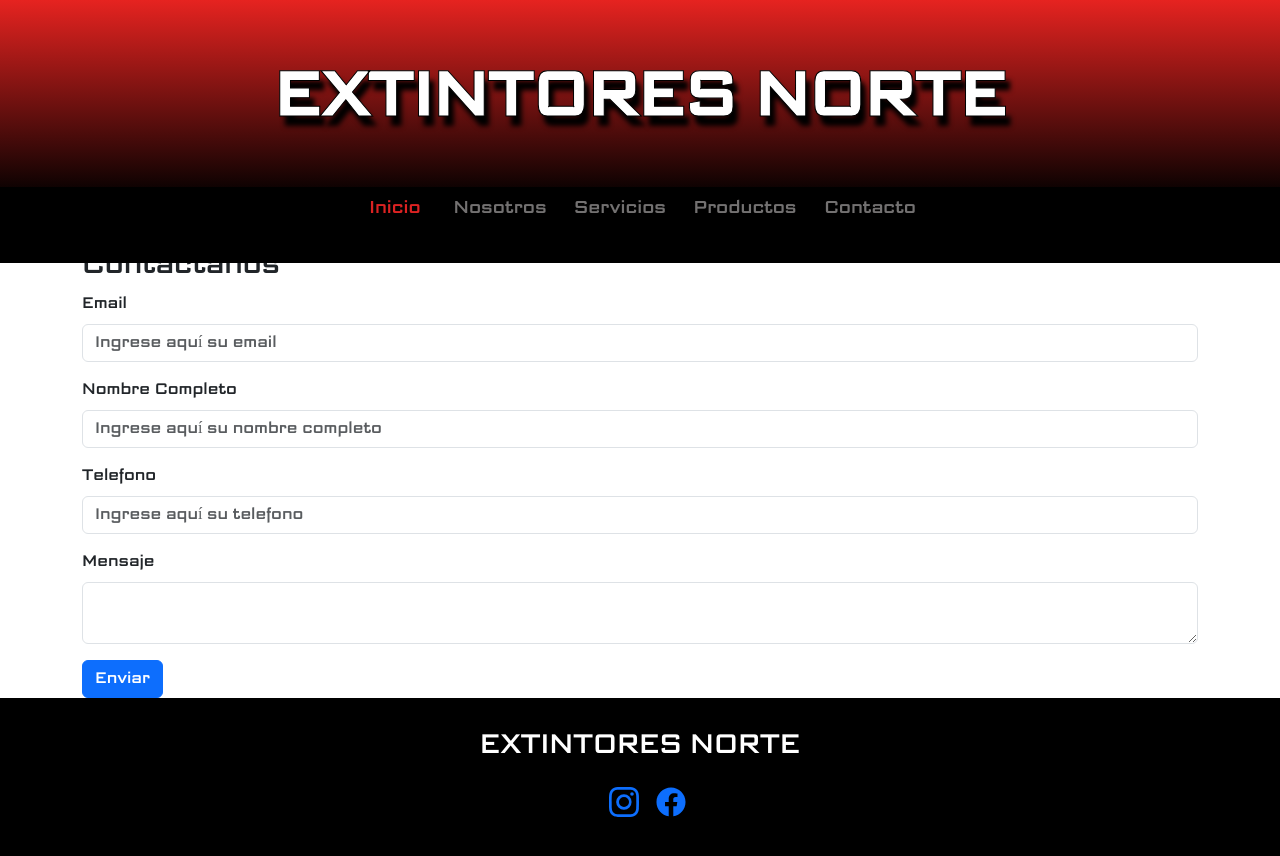
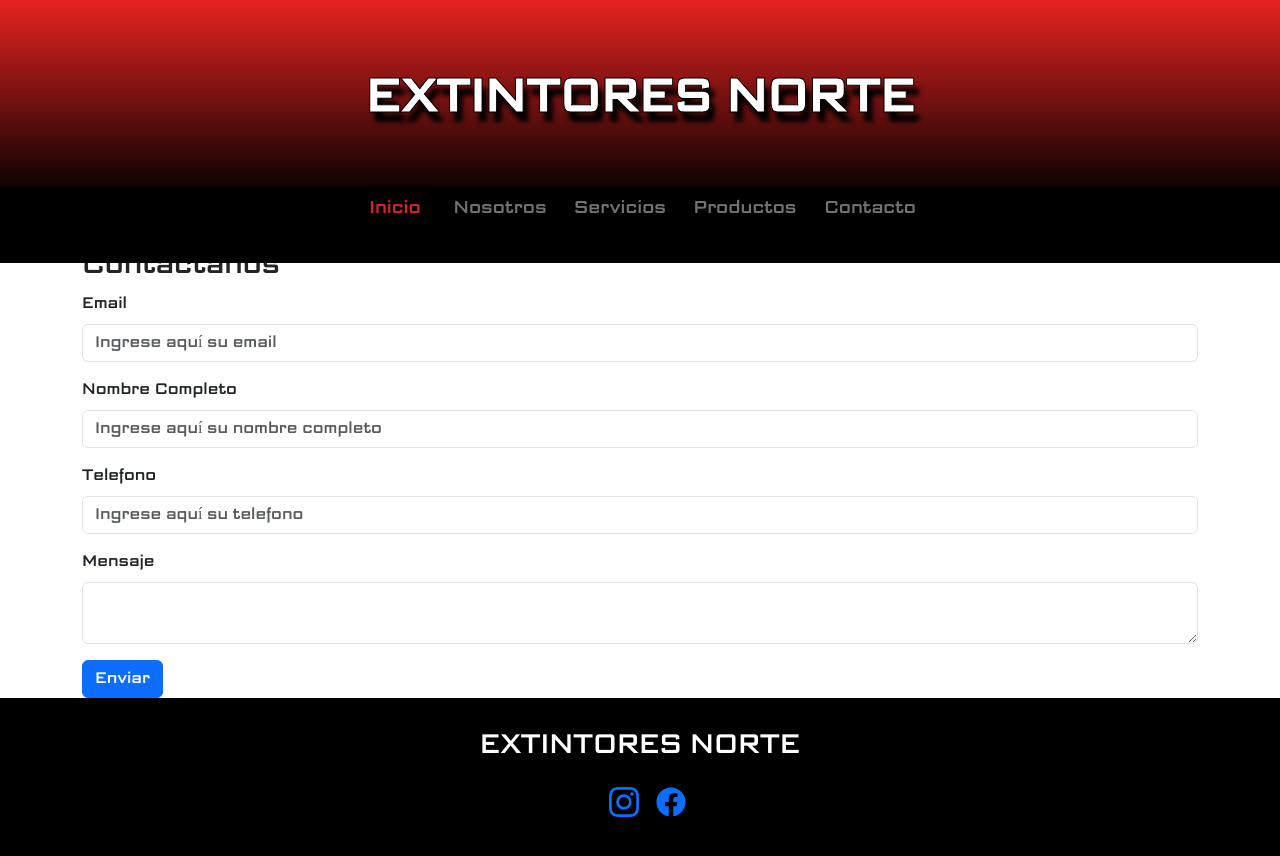
Before and after one commit to RomiiCaracotche/ExtintoresNorte, a React (Vite) app: page /contacto in a window 1280 px wide. Shown: the top 856 px of the page. Built offline with nearby package versions, Linux system fonts and the light colour scheme.

Commit message:
tamaño fuente

```diff
--- a/src/components/Header/Header.css
+++ b/src/components/Header/Header.css
@@ -18,15 +18,12 @@
 
 .nombre span {
 	margin: 1rem 0;
-	font-size: 4rem;
-  	font-weight: 500;
-  	font-style: normal;
-    text-transform: capitalize;
+	font-size: 3rem;
 	text-align: center;
-    font-weight: bold;
+	font-weight: bold;
     color: #fff;
 	text-shadow: 5px 10px 5px #000;
 	background-color: transparent;
-	-webkit-text-fill-color: #fff; /* Will override color (regardless of order) */
+	-webkit-text-fill-color: #fff;
   	-webkit-text-stroke: 1px #000;
 }
```
